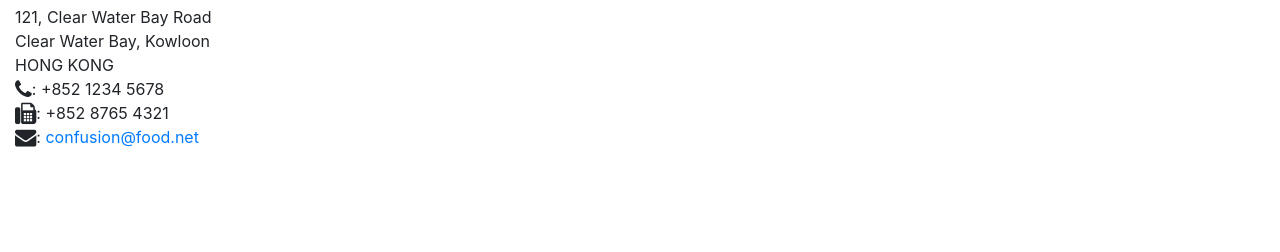
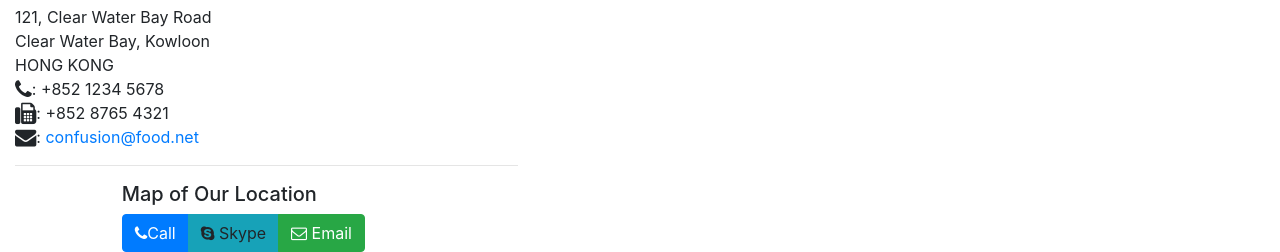
Before and after one commit to jakthedev/sampleResturantSite, a website: page contactus.html in a window 1280 px wide. Shown: the part 580-832 px from the top of the page. Before the commit the page ends 800 px from the top, so only its background shows below. Drawn offline with nearby package versions, Linux system fonts and the light colour scheme.

Commit message:
Added Buttons

```diff
--- a/contactus.html
+++ b/contactus.html
@@ -77,8 +77,21 @@
         <i class="fa fa-phone fa-lg"></i>: +852 1234 5678<br>
         <i class="fa fa-fax fa-lg"></i>: +852 8765 4321<br>
         <i class="fa fa-envelope fa-lg"></i>: <a href="mailto:confusion@food.net">confusion@food.net</a>
+        <hr>
+
     </address>
 </div>
+    <div class="col-12 col-sm-6 offset-sm-1">
+    <h5>Map of Our Location</h5>
+</div>
+    <div class="col-12 col-sm-6 offset-sm-1">
+        <div class="btn-group" role="group">
+            <a role="button" class="btn btn-primary" href="tel:+85212345678"><i class="fa fa-phone"></i>Call</a>
+            <a role="button" class="btn btn-info"><i class="fa fa-skype"></i> Skype</a>
+            <a role="button" class="btn btn-success" href="mailto:jdakemp@gmail.com"><i class="fa fa-envelope-o"></i> Email</a>
+
+        </div>
+    </div>
 
 </body>
 </html>
```
Also changed, not shown: aboutus.html (+2 -2 lines).
